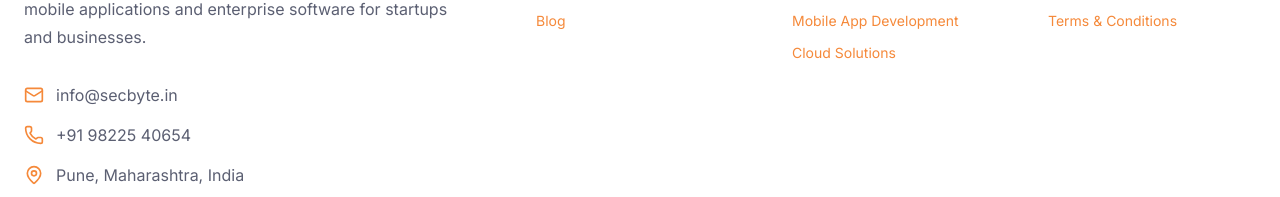
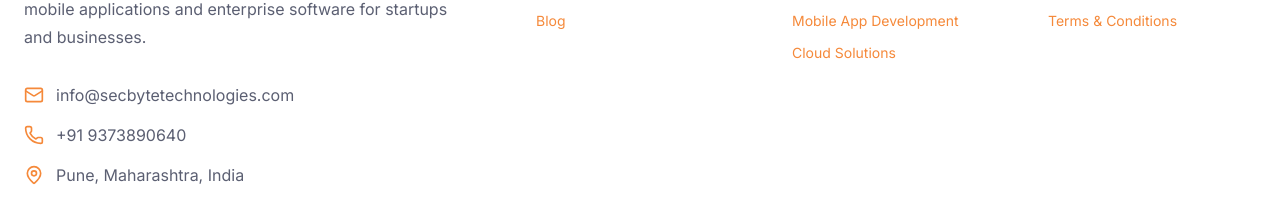
Before and after one commit to sakshipatange45/SECBYTE-Website, a React (Vite) app in the folder secbyte-website/frontend/: page / in a window 1280 px wide. Shown: the part 5094-5291 px from the top of the page. Built offline with nearby package versions, Linux system fonts and the light colour scheme; no server answers.

Commit message:
Update contact information in Footer component

```diff
--- a/secbyte-website/frontend/src/components/Footer.jsx
+++ b/secbyte-website/frontend/src/components/Footer.jsx
@@ -92,12 +92,12 @@
 
               <div className="flex items-center gap-3 text-muted">
                 <Mail className="h-5 w-5 text-accent" />
-                info@secbyte.in
+                info@secbytetechnologies.com
               </div>
 
               <div className="flex items-center gap-3 text-muted">
                 <Phone className="h-5 w-5 text-accent" />
-                +91 98225 40654
+                +91 9373890640
               </div>
 
               <div className="flex items-center gap-3 text-muted">
```
